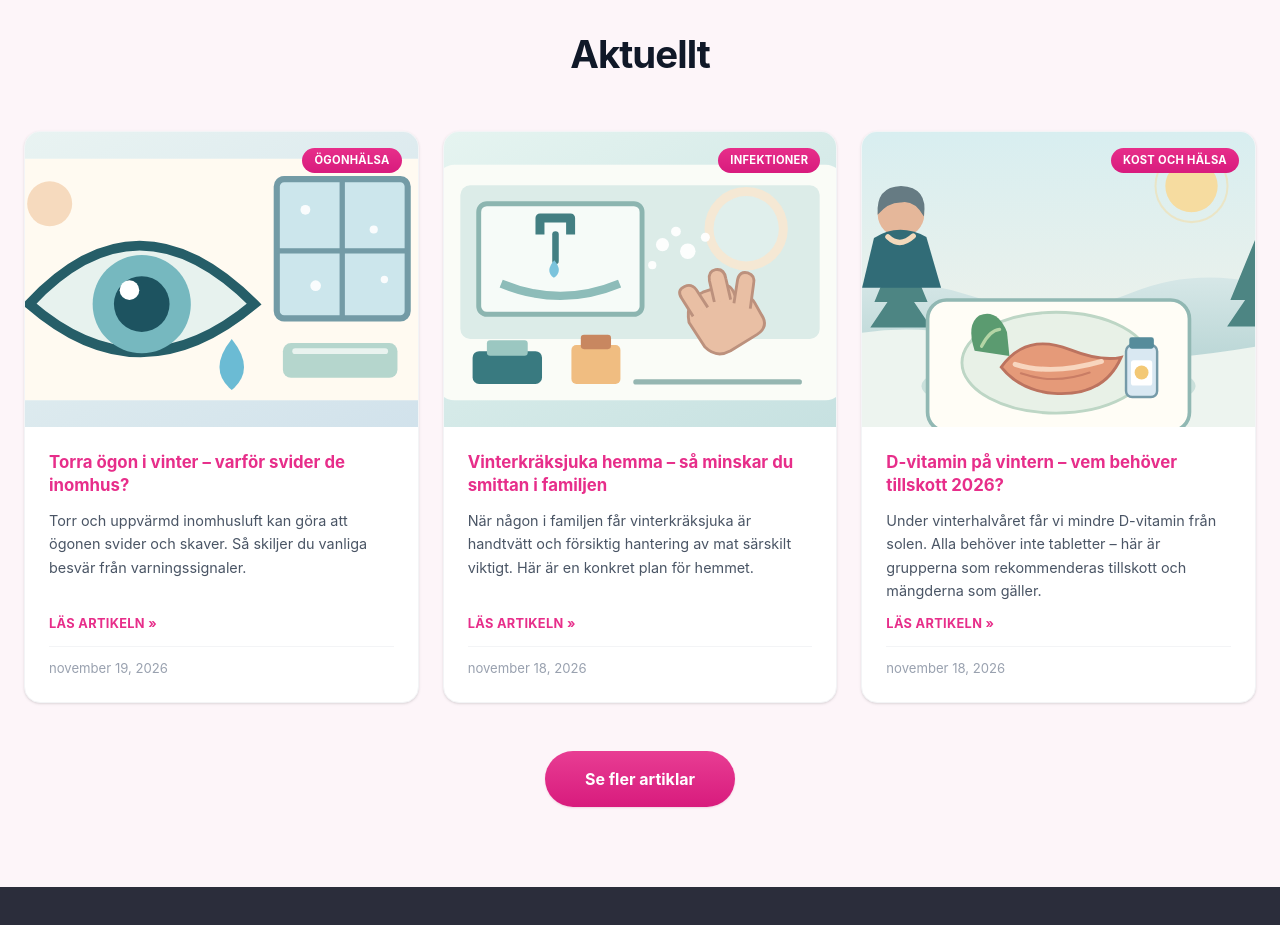
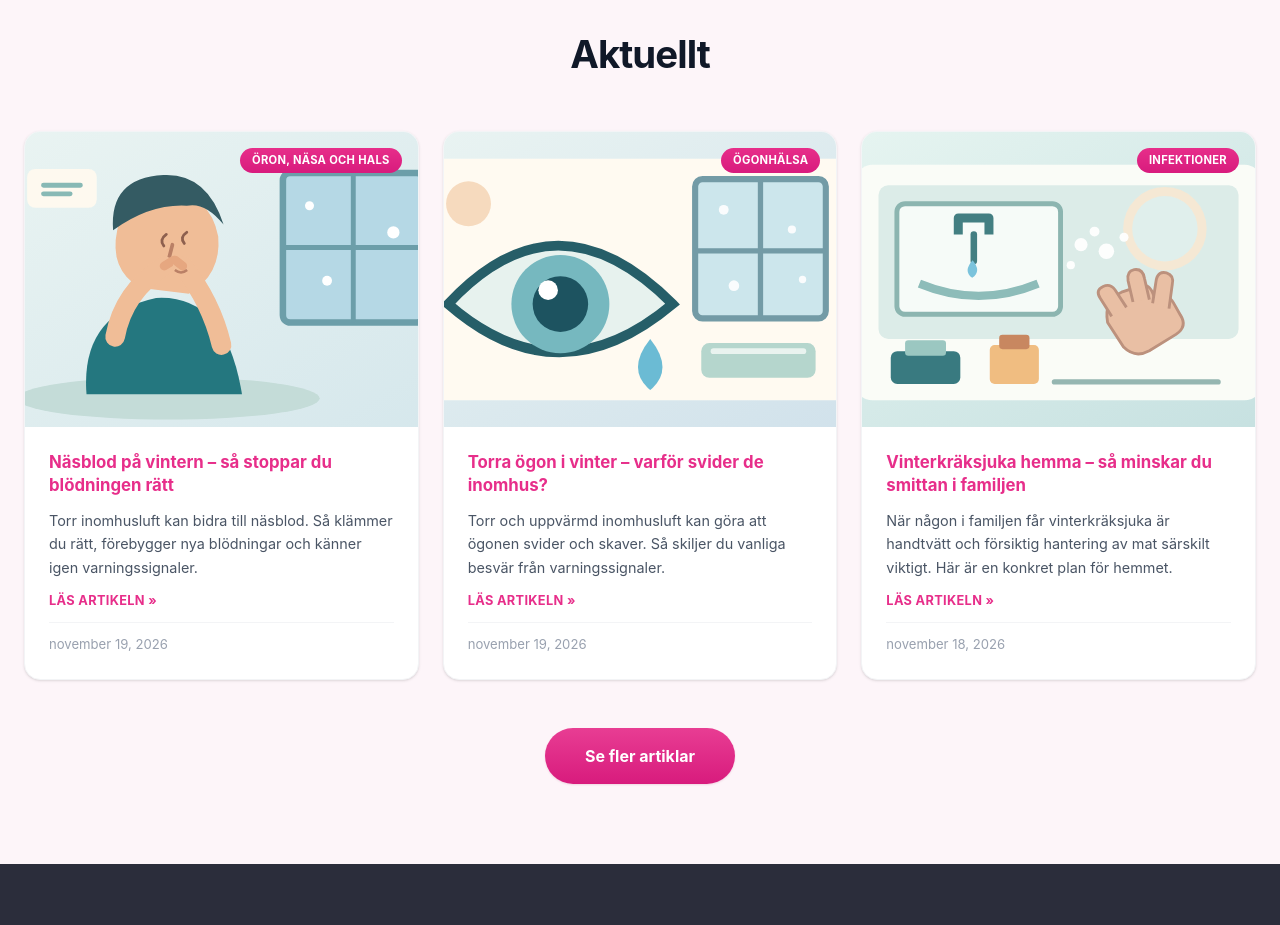
Before and after one commit to hannihalabi/hemlakare.se, a Next.js app: page / in a window 1280 px wide. Shown: the part 6960-7885 px from the top of the page. Built offline with nearby package versions, Linux system fonts and the light colour scheme.

Commit message:
feat(aktuellt): näsblod på vintern med egen illustration (#3)
* feat(aktuellt): add nasblod-torr-luft-vintern-stoppa-blodning-2026

* feat(aktuellt): add nasblod-torr-luft-vintern-stoppa-blodning-2026

* feat(aktuellt): register original winter nosebleed guide

```diff
--- /dev/null
+++ b/src/data/articles/nasblod-torr-luft-vintern-stoppa-blodning-2026.ts
@@ -0,0 +1,69 @@
+import type { Article } from "./types";
+
+const article: Article = {
+  slug: "nasblod-torr-luft-vintern-stoppa-blodning-2026",
+  title: "Näsblod på vintern – så stoppar du blödningen rätt",
+  h1: "Näsblod när näsan är torr: vad ska du göra?",
+  seoTitle: "Näsblod på vintern – stoppa blödning och sök vård",
+  metaDescription: "Torr näsa och näsblod på vintern? Lär dig hur du stoppar blödningen, förebygger nya besvär och när du ska söka vård.",
+  tag: "ÖRON, NÄSA OCH HALS",
+  date: "november 19, 2026",
+  publishedAtIso: "2026-11-19",
+  image: "/bilder/artiklar/nasblod-torr-luft-vintern-stoppa-blodning-2026.svg",
+  imageAlt: "Redaktionell illustration av en person som sitter framåtlutad och håller om näsans mjuka del, med vinterfönster i bakgrunden.",
+  authorName: "Hemläkare.se redaktion",
+  targetQuery: "näsblod torr luft vinter stoppa blödning",
+  excerpt: "Torr inomhusluft kan bidra till näsblod. Så klämmer du rätt, förebygger nya blödningar och känner igen varningssignaler.",
+  summary: "Sitt upp, luta dig framåt och kläm över näsans mjuka del i tio minuter. Vid kraftig eller ihållande blödning behövs vårdbedömning.",
+  keyTakeaways: [
+    "Sitt upp och luta huvudet lätt framåt, inte bakåt.",
+    "Kläm över näsans mjuka del utan att släppa i tio minuter.",
+    "Återkommande blödningar eller blödning som inte slutar efter 30 minuter behöver vårdkontakt.",
+    "Koksaltlösning och mjukgörande näsprodukter kan hjälpa torra slemhinnor."
+  ],
+  body: "När luften är torr och uppvärmningen är på kan näsans slemhinna bli skör. Ett litet ytligt blodkärl kan då brista, exempelvis när du snyter dig. Näsblod är ofta ofarligt, men det är viktigt att veta hur du stoppar det och när du behöver vård. Råden nedan bygger på 1177:s svenska patientinformation och beskriver ingen påstådd aktuell ökning av näsblod.",
+  sections: [
+    {
+      id: "stoppa",
+      title: "Så stoppar du näsblod steg för steg",
+      body: [
+        "Sätt dig upp och luta dig lätt framåt. Kläm med tumme och pekfinger om näsans mjuka nedre del i tio minuter. Andas genom munnen. Spotta ut blod som rinner bakåt mot svalget i stället för att svälja det.",
+        "Om blödningen fortsätter kan du enligt 1177 prova en bomullstuss i näsan och hålla om näsan ytterligare tio minuter. En kall handduk över näsa och panna kan också användas. Luta inte huvudet bakåt eftersom blod då kan rinna ner i svalget."
+      ]
+    },
+    {
+      id: "orsaker",
+      title: "Varför blöder näsan lättare när den är torr?",
+      body: [
+        "Ytliga blodkärl i näsan kan brista när slemhinnan är torr eller inflammerad, exempelvis vid förkylning. Att peta i näsan eller snyta sig hårt kan utlösa blödning. Vissa nässprejer och blodförtunnande läkemedel kan också bidra.",
+        "Näsblod kan även uppstå utan tydlig orsak. Återkommande besvär bör därför inte automatiskt förklaras med vinterluft."
+      ]
+    },
+    {
+      id: "forebygg",
+      title: "Så kan du förebygga nya näsblödningar",
+      body: [
+        "Torka näsan försiktigt, undvik att peta och prova koksaltlösning för att fukta slemhinnan. Vid torr och sårig näsa kan mjukgörande nässprej eller nässalva från apotek hjälpa.",
+        "Om du tar blodförtunnande läkemedel och ofta får näsblod ska du kontakta behandlande läkare för råd. Ändra inte dosen på egen hand."
+      ]
+    },
+    {
+      id: "vard",
+      title: "När ska du söka vård?",
+      body: [
+        "Kontakta vårdcentral om näsan blöder flera gånger samma dag eller flera dagar i rad. Sök genast vård på vårdcentral eller jouröppen mottagning vid kraftig blödning eller om blödningen fortsätter trots råden och det har gått 30 minuter. Om mottagningen är stängd, sök akutmottagning.",
+        "Ring 1177 om du behöver hjälp att bedöma situationen. Vid livshotande tillstånd, till exempel allvarlig påverkan på medvetande eller andning, ring 112."
+      ]
+    }
+  ],
+  faq: [
+    { question: "Ska jag luta huvudet bakåt vid näsblod?", answer: "Nej. Sitt upp och luta dig lätt framåt så att blodet inte rinner ner i svalget." },
+    { question: "Hur länge ska jag hålla om näsan?", answer: "Kläm om den mjuka delen i tio minuter. Om blödningen fortsätter kan du följa 1177:s råd för ytterligare åtgärder." },
+    { question: "När är näsblod farligt?", answer: "Kraftig blödning eller blödning som inte upphör efter 30 minuter trots egenvård kräver skyndsam vårdkontakt." }
+  ],
+  sources: [
+    { title: "Näsblod", publisher: "1177", url: "https://www.1177.se/sjukdomar--besvar/oron-nasa-och-hals/nasa-och-luktsinne/nasblod/" }
+  ]
+};
+
+export default article;
--- a/src/data/articles/registry.ts
+++ b/src/data/articles/registry.ts
@@ -1,4 +1,5 @@
 import type { Article } from "./types";
+import nasblodVinter2026 from "./nasblod-torr-luft-vintern-stoppa-blodning-2026";
 import torraOgonVinter2026 from "./torra-ogon-inomhusluft-vintern-2026";
 import vinterkraksjukaHemma2026 from "./vinterkraksjuka-smitta-hemma-stadning-2026";
 import dVitaminVinter2026 from "./d-vitamin-vintern-vem-behover-tillskott-2026";
@@ -28,6 +29,7 @@ import searchGuide1 from "./blodande-leverflack";
 import searchGuide2 from "./vard-hemma-hembesok-hemsjukvard";
 
 const publishedArticles: Article[] = [
+  nasblodVinter2026,
   torraOgonVinter2026,
   vinterkraksjukaHemma2026,
   dVitaminVinter2026,
```
Also changed, not shown: public/bilder/artiklar/nasblod-torr-luft-vintern-stoppa-blodning-2026.svg (added).
